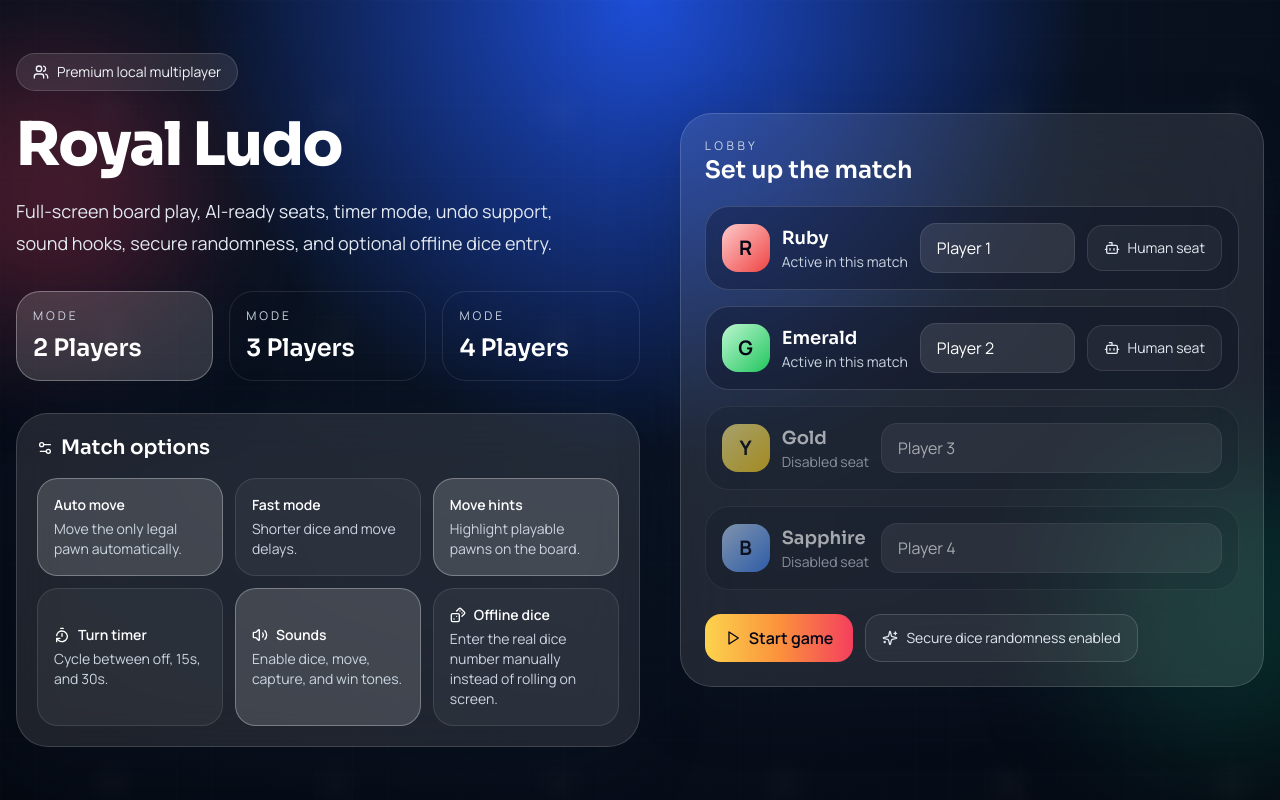
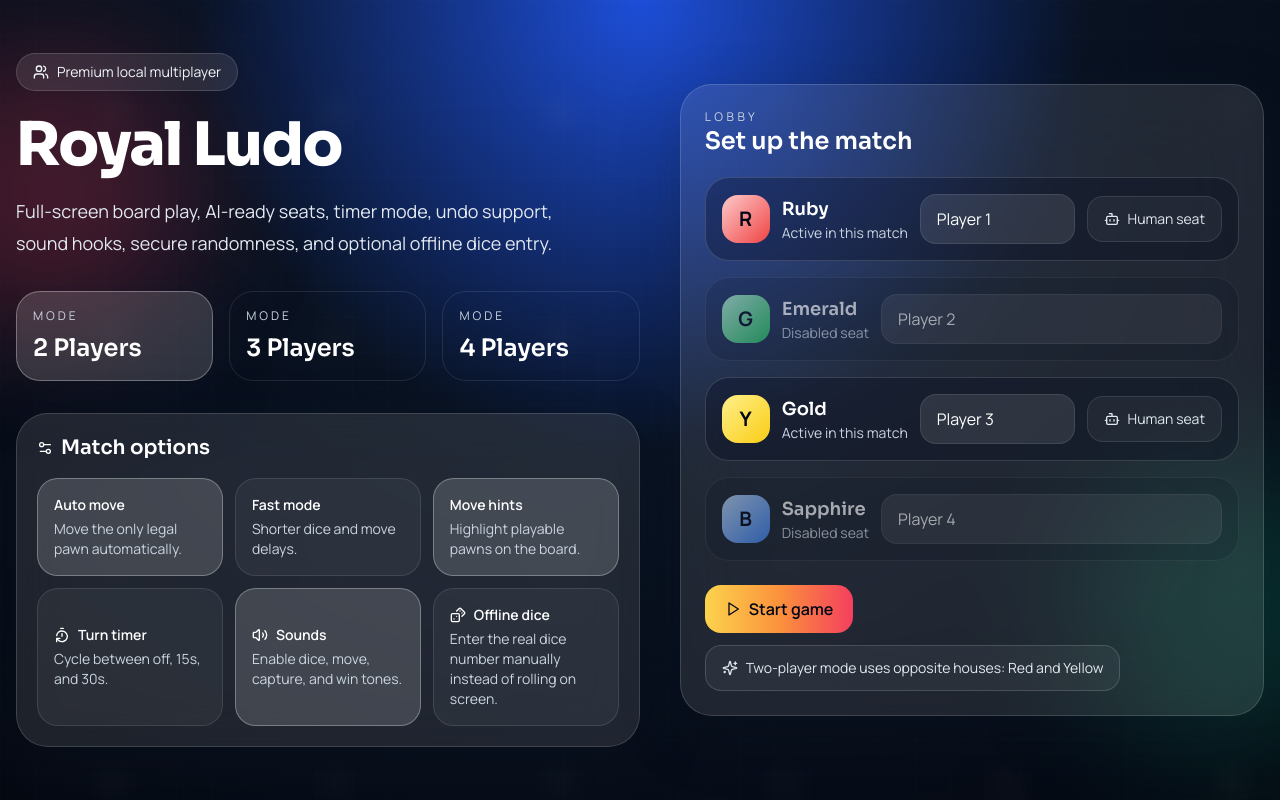
Before and after one commit to Habib1ur/royal_ludo, a React (Vite) app: page / in a window 1280 px wide. Built offline with nearby package versions, Linux system fonts and the light colour scheme.

Commit message:
dice fixed

```diff
--- a/src/App.tsx
+++ b/src/App.tsx
@@ -61,9 +61,6 @@ function App() {
   const sounds = useSoundHooks(options.soundsEnabled);
   const boardViewportRef = useRef<HTMLDivElement | null>(null);
   const [isFullscreen, setIsFullscreen] = useState(false);
-  const [isMobileViewport, setIsMobileViewport] = useState(() =>
-    typeof window !== 'undefined' ? window.matchMedia('(max-width: 768px)').matches : false,
-  );
   const [boardScale, setBoardScale] = useState(1);
   const [timerRemaining, setTimerRemaining] = useState<number>(options.turnTimerSeconds);
   const enabledPlayers = players.filter((player) => player.enabled);
@@ -73,24 +70,6 @@ function App() {
     boolean
   >;
 
-
-  useEffect(() => {
-    if (typeof window === 'undefined') {
-      return;
-    }
-
-    const mediaQuery = window.matchMedia('(max-width: 768px)');
-    const handleChange = (event: MediaQueryListEvent) => setIsMobileViewport(event.matches);
-    setIsMobileViewport(mediaQuery.matches);
-
-    if (typeof mediaQuery.addEventListener === 'function') {
-      mediaQuery.addEventListener('change', handleChange);
-      return () => mediaQuery.removeEventListener('change', handleChange);
-    }
-
-    mediaQuery.addListener(handleChange);
-    return () => mediaQuery.removeListener(handleChange);
-  }, []);
 
   useEffect(() => {
     const handleFullscreen = async () => {
@@ -363,10 +342,8 @@ function App() {
               </button>
 
               {isFullscreen ? (
-                <div
-                  className={`absolute z-30 ${fullscreenDicePosition} ${isMobileViewport ? '' : 'w-[clamp(12.5rem,18vw,14rem)]'}`}
-                >
-                  <Dice value={diceValue} rolling={diceRolling} disabled={diceRolling || diceValue !== null || phase === 'finished' || currentPlayer?.kind === 'ai'} manualMode={options.manualDiceInput && currentPlayer?.kind !== 'ai'} fullscreen minimalFullscreen={isMobileViewport} onRoll={handleRoll} onManualSubmit={useManualDice} />
+                <div className={`absolute z-30 ${fullscreenDicePosition}`}>
+                  <Dice value={diceValue} rolling={diceRolling} disabled={diceRolling || diceValue !== null || phase === 'finished' || currentPlayer?.kind === 'ai'} manualMode={options.manualDiceInput && currentPlayer?.kind !== 'ai'} fullscreen minimalFullscreen onRoll={handleRoll} onManualSubmit={useManualDice} />
                 </div>
               ) : null}
             </div>
--- a/src/components/Dice.tsx
+++ b/src/components/Dice.tsx
@@ -51,10 +51,10 @@ export function Dice({ value, rolling, disabled, manualMode, fullscreen = false,
     ? 'rounded-[1.4rem] border border-slate-200/70 bg-[linear-gradient(165deg,rgba(248,250,252,0.97),rgba(226,232,240,0.94)_54%,rgba(203,213,225,0.9)_100%)] p-3 text-slate-950 shadow-[0_16px_30px_rgba(15,23,42,0.22)] backdrop-blur-md'
     : 'rounded-[2rem] border border-amber-200/30 bg-[linear-gradient(160deg,rgba(15,23,42,0.96),rgba(30,41,59,0.94))] p-4 text-white shadow-[0_18px_50px_rgba(15,23,42,0.35)] sm:p-5';
   const standardDie = fullscreen
-    ? 'relative grid h-14 w-14 shrink-0 grid-cols-3 grid-rows-3 rounded-[1rem] border border-slate-900/15 bg-gradient-to-br from-white via-slate-100 to-slate-300 p-2 shadow-xl'
+    ? 'relative grid h-16 w-16 shrink-0 grid-cols-3 grid-rows-3 rounded-[1.1rem] border border-slate-900/15 bg-gradient-to-br from-white via-slate-100 to-slate-300 p-2.5 shadow-xl sm:h-20 sm:w-20 sm:rounded-[1.2rem] sm:p-3'
     : 'relative grid h-20 w-20 shrink-0 grid-cols-3 grid-rows-3 rounded-[1.4rem] border border-slate-900/15 bg-gradient-to-br from-white via-slate-100 to-slate-300 p-3 shadow-2xl sm:h-24 sm:w-24 sm:p-4';
   const pipClass = fullscreen
-    ? 'm-auto h-2.5 w-2.5 rounded-full bg-slate-900 shadow-[inset_0_1px_2px_rgba(255,255,255,0.25)]'
+    ? 'm-auto h-2.5 w-2.5 rounded-full bg-slate-900 shadow-[inset_0_1px_2px_rgba(255,255,255,0.25)] sm:h-3 sm:w-3'
     : 'm-auto h-3 w-3 rounded-full bg-slate-900 shadow-[inset_0_1px_2px_rgba(255,255,255,0.25)] sm:h-3.5 sm:w-3.5';
 
   if (fullscreen && minimalFullscreen && manualMode) {
@@ -84,7 +84,7 @@ export function Dice({ value, rolling, disabled, manualMode, fullscreen = false,
               className="absolute inset-0 bg-slate-950/12"
               onClick={() => setManualPickerOpen(false)}
             />
-            <div className="relative z-10 grid w-40 grid-cols-3 gap-2 rounded-2xl border border-slate-200/80 bg-white/96 p-3 shadow-[0_20px_40px_rgba(15,23,42,0.28)] backdrop-blur-md">
+            <div className="relative z-10 grid w-44 grid-cols-3 gap-2 rounded-2xl border border-slate-200/80 bg-white/96 p-3 shadow-[0_20px_40px_rgba(15,23,42,0.28)] backdrop-blur-md sm:w-52 sm:gap-2.5 sm:p-4">
               {[1, 2, 3, 4, 5, 6].map((face) => (
                 <button
                   key={face}
@@ -94,7 +94,7 @@ export function Dice({ value, rolling, disabled, manualMode, fullscreen = false,
                     setManualPickerOpen(false);
                     onManualSubmit(face);
                   }}
-                  className={`rounded-lg border px-0 py-2.5 text-sm font-semibold transition ${selectedManual === face ? 'border-amber-200/60 bg-amber-300 text-slate-950' : 'border-slate-300/60 bg-slate-50 text-slate-900 hover:bg-slate-100'}`}
+                  className={`rounded-lg border px-0 py-2.5 text-sm font-semibold transition sm:py-3 sm:text-base ${selectedManual === face ? 'border-amber-200/60 bg-amber-300 text-slate-950' : 'border-slate-300/60 bg-slate-50 text-slate-900 hover:bg-slate-100'}`}
                 >
                   {face}
                 </button>
--- a/src/components/StartScreen.tsx
+++ b/src/components/StartScreen.tsx
@@ -2,6 +2,7 @@ import { AnimatePresence, motion } from 'framer-motion';
 import { Bot, Dices, Play, RotateCcw, Settings2, Sparkles, TimerReset, Users, Volume2 } from 'lucide-react';
 import { PLAYER_META, PLAYER_ORDER } from '../constants/players';
 import { GameOptions, PlayerConfig } from '../types/game';
+import { isPlayerEnabledForCount } from '../utils/game';
 
 type StartScreenProps = {
   playerCount: 2 | 3 | 4;
@@ -111,7 +112,7 @@ export function StartScreen({
             {PLAYER_ORDER.map((color, index) => {
               const player = players.find((entry) => entry.color === color)!;
               const meta = PLAYER_META[color];
-              const enabled = index < playerCount;
+              const enabled = isPlayerEnabledForCount(color, playerCount);
 
               return (
                 <div key={color} className={`rounded-[1.5rem] border p-4 transition ${enabled ? 'border-white/15 bg-slate-950/30' : 'border-white/10 bg-slate-950/20 opacity-60'}`}>
@@ -154,7 +155,11 @@ export function StartScreen({
             </button>
             <div className="inline-flex items-center gap-2 rounded-2xl border border-white/15 bg-white/5 px-4 py-3 text-sm text-slate-200">
               <Sparkles className="h-4 w-4" />
-              {options.manualDiceInput ? 'Offline dice entry enabled' : 'Secure dice randomness enabled'}
+              {playerCount === 2
+                ? 'Two-player mode uses opposite houses: Red and Yellow'
+                : options.manualDiceInput
+                  ? 'Offline dice entry enabled'
+                  : 'Secure dice randomness enabled'}
             </div>
             {canResume ? (
               <button type="button" onClick={onClearSaved} className="inline-flex items-center gap-2 rounded-2xl border border-white/15 px-5 py-3 font-semibold text-white transition hover:bg-white/10">
--- a/src/constants/players.ts
+++ b/src/constants/players.ts
@@ -50,7 +50,7 @@ export const PLAYER_META: Record<
 export const DEFAULT_PLAYERS: PlayerConfig[] = PLAYER_ORDER.map((color, index) => ({
   color,
   name: `Player ${index + 1}`,
-  enabled: index < 2,
+  enabled: color === 'red' || color === 'yellow',
   avatar: PLAYER_META[color].avatar,
   kind: 'human',
 }));
--- a/src/store/useGameStore.ts
+++ b/src/store/useGameStore.ts
@@ -11,6 +11,7 @@ import {
   createUndoSnapshot,
   getCurrentPlayer,
   getNextTurnIndex,
+  isPlayerEnabledForCount,
   isWinningPlayer,
 } from '../utils/game';
 import { createId, delay, rollSecureDie } from '../utils/helpers';
@@ -131,9 +132,9 @@ export const useGameStore = create<GameState & GameActions>()(
           lobby: {
             ...state.lobby,
             playerCount: count,
-            players: state.lobby.players.map((player, index) => ({
+            players: state.lobby.players.map((player) => ({
               ...player,
-              enabled: index < count,
+              enabled: isPlayerEnabledForCount(player.color, count),
             })),
           },
         })),
@@ -161,9 +162,9 @@ export const useGameStore = create<GameState & GameActions>()(
 
       startGame: ({ playerCount, players, options }) =>
         set((state) => {
-          const nextPlayers = players.map((player, index) => ({
+          const nextPlayers = players.map((player) => ({
             ...player,
-            enabled: index < playerCount,
+            enabled: isPlayerEnabledForCount(player.color, playerCount),
           }));
 
           return {
--- a/src/utils/game.ts
+++ b/src/utils/game.ts
@@ -49,9 +49,22 @@ export const createInitialTokens = () =>
     })),
   );
 
+
+export const isPlayerEnabledForCount = (color: PlayerColor, count: 2 | 3 | 4) => {
+  if (count === 2) {
+    return color === 'red' || color === 'yellow';
+  }
+
+  if (count === 3) {
+    return color !== 'blue';
+  }
+
+  return true;
+};
+
 export const createInitialLobby = (): LobbyState => ({
   playerCount: 2,
-  players: DEFAULT_PLAYERS,
+  players: DEFAULT_PLAYERS.map((player) => ({ ...player, enabled: isPlayerEnabledForCount(player.color, 2) })),
   options: DEFAULT_OPTIONS,
 });
 
@@ -74,7 +87,7 @@ export const createHistoryEntry = (
 export const createInitialState = (): GameState => ({
   phase: 'setup',
   lobby: createInitialLobby(),
-  players: DEFAULT_PLAYERS,
+  players: DEFAULT_PLAYERS.map((player) => ({ ...player, enabled: isPlayerEnabledForCount(player.color, 2) })),
   tokens: createInitialTokens(),
   currentTurnIndex: 0,
   turnCount: 1,
```
